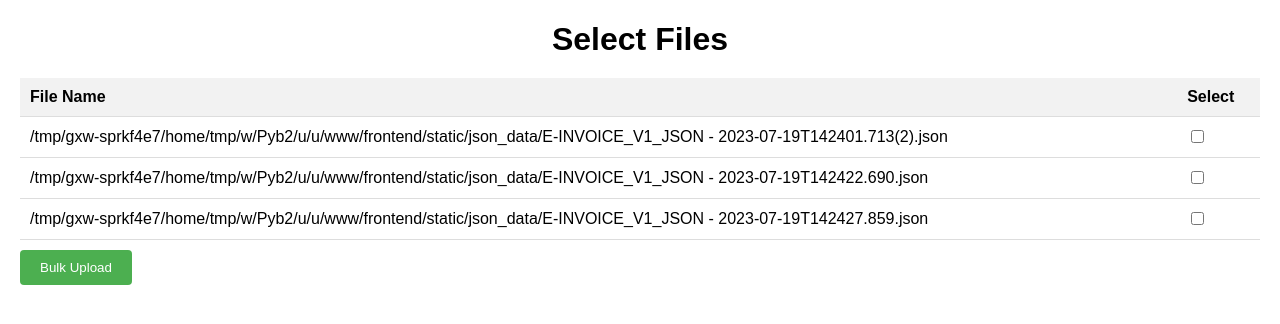
After one commit to chinmay404/Automate_website-Zanver_group, a Django app: page /home/ in a window 1280 px wide. The commit adds this page. Shown: the top 324 px of the page. Run offline with Django 4.2, Linux system fonts and the light colour scheme.

Commit message:
added json display and bulk upload func

```diff
--- /dev/null
+++ b/frontend/app1/templates/home.html
@@ -0,0 +1,77 @@
+<!DOCTYPE html>
+<html>
+
+<head>
+    <title>File Selection</title>
+    <style>
+        body {
+            font-family: Arial, sans-serif;
+            margin: 20px;
+        }
+
+        h1 {
+            text-align: center;
+            margin-bottom: 20px;
+        }
+
+        table {
+            width: 100%;
+            border-collapse: collapse;
+        }
+
+        th,
+        td {
+            padding: 10px;
+            text-align: left;
+            border-bottom: 1px solid #ddd;
+        }
+
+        th {
+            background-color: #f2f2f2;
+        }
+
+        td input[type="checkbox"] {
+            margin-right: 5px;
+        }
+
+        button {
+            margin-top: 10px;
+            padding: 10px 20px;
+            background-color: #4CAF50;
+            color: white;
+            border: none;
+            border-radius: 4px;
+            cursor: pointer;
+        }
+
+        button:hover {
+            background-color: #45a049;
+        }
+    </style>
+</head>
+
+<body>
+    <h1>Select Files</h1>
+    <form method="post" action="{% url 'home' %}">
+        {% csrf_token %}
+        <table>
+            <thead>
+                <tr>
+                    <th>File Name</th>
+                    <th>Select</th>
+                </tr>
+            </thead>
+            <tbody>
+                {% for file in files %}
+                <tr>
+                    <td>{{ file }}</td>
+                    <td><input type="checkbox" name="selected_files" value="{{ file }}"></td>
+                </tr>
+                {% endfor %}
+            </tbody>
+        </table>
+        <button type="submit">Bulk Upload</button>
+    </form>
+</body>
+
+</html>
--- a/frontend/app1/urls.py
+++ b/frontend/app1/urls.py
@@ -3,6 +3,8 @@ from django.urls import path
 from . import views
 
 urlpatterns = [
-    path('',views.homepage , name='hmomepage'),
+    path('',views.index_page , name='hmomepage'),
     path('auto_login/', views.auto_login, name='auto_login'),
+    path('manual_login/', views.manual_login, name='manual_login'),
+    path('home/', views.home_page, name='home'),
 ]
--- a/frontend/app1/views.py
+++ b/frontend/app1/views.py
@@ -1,27 +1,25 @@
-from django.shortcuts import render
+from django.shortcuts import render, redirect
 from django.http import HttpResponse
 from app1.apps import driver
 from selenium.webdriver.common.by import By
 from selenium.webdriver.support.ui import WebDriverWait
 from selenium.webdriver.support import expected_conditions as EC
+import os
+import base64
 import pickle
-import os
+from django.contrib import messages
+from selenium.common.exceptions import NoSuchElementException
+from django.conf import settings
+from .bulk_upload import upload
 
 
 global mian_url
 main_url = 'https://einvoice1.gst.gov.in/'
 
 
-def get_page_source(url):
-    print(f"[status] :  Getting {url}")
-    driver.get(url)
-    print("[status] : Succesfully Retrived Page")
-    return driver.page_source
-
-
-def login_site(url):
+def manual_login(request):
     print("[status] Request To get url")
-    driver.get(url)
+    driver.get(main_url)
     print("[status] Got the url")
     wait = WebDriverWait(driver, 5)
 
@@ -36,7 +34,6 @@ def login_site(url):
     except Exception as e:
         print(f"[status] : Exception during login - {e}")
         return False
-
     try:
         username_input = wait.until(EC.visibility_of_element_located(
             (By.CSS_SELECTOR, 'input#txtUserName.txtUserName')))
@@ -48,7 +45,6 @@ def login_site(url):
     except Exception as e:
         print(f"[status] : Exception during username input - {e}")
         return False
-
     try:
         password_input = driver.find_element(
             By.CSS_SELECTOR, 'input#txt_password.txtPassWord')
@@ -56,31 +52,74 @@ def login_site(url):
     except Exception as e:
         print(f"[status] : Exception during password input - {e}")
         return False
-
-    return True
-
-
+    try:
+        captcha_image_element = driver.find_element(By.ID, 'captcha_image')
+        screenshot = captcha_image_element.screenshot_as_png
+        captcha_image_base64 = base64.b64encode(screenshot).decode('utf-8')
+    except NoSuchElementException:
+        captcha_image_base64 = None
+    if request.method == 'POST':
+        captcha_input = request.POST.get('captcha_input')
+        print(f"[status] Captcha : {captcha_input}")
+        if captcha_input:
+            try:
+                captcha_input_element = driver.find_element(
+                    By.ID, 'CaptchaCode')
+                # captcha_input_element.clear()
+                captcha_input_element.send_keys(captcha_input)
+                login_button = driver.find_element(
+                    By.CSS_SELECTOR, 'button.btn.btn-primary.btn-block.btnlogin')
+                login_button.click()
+            except NoSuchElementException:
+                pass
+    return render(request, 'manual_login.html', {'captcha_image_base64': captcha_image_base64})
 
 
 def auto_login(request):
     file_path = os.path.join(os.getcwd(), 'cookies.pkl')
     with open(file_path, 'rb') as file:
         cookies = pickle.load(file)
-    print("[status] Cookies loaded")
     driver.get(main_url)
     driver.delete_all_cookies()
     for cookie in cookies:
         driver.add_cookie(cookie)
-    print("[status] Cookies Added")
-    x = driver.get('https://ewaybillgst.gov.in/mainmenu.aspx')
-    return HttpResponse(f"<center>Login Hit {x}</center>")
+    previous_url = driver.current_url
+    driver.get('https://einvoice1.gst.gov.in/UserAccount/TechPersonContacts')
+    current_url = driver.current_url
+    login_successful = current_url != previous_url
+    try:
+        login_button = driver.find_element(
+            By.CSS_SELECTOR, 'button.btn.btn-primary.btn-block.btnlogin')
+    except NoSuchElementException:
+        login_button = None
+
+    if login_button is None and login_successful:
+        messages.success(request, 'Login successful.')
+        return redirect('home')
+    else:
+        # Login failed, stay on the index page
+        messages.error(request, 'Login failed. Try Manual Login')
+        return render(request, 'index.html')
 
 
-def homepage(request):
-    print("[status] : working directory:", os.getcwd())
+def index_page(request):
     return render(request, 'index.html')
 
 
+def home_page(request):
+    json_files_dir = os.path.join(settings.STATICFILES_DIRS[0], 'json_data')
+    file_names = os.listdir(json_files_dir)
+    files = [os.path.join(json_files_dir, file_name) for file_name in file_names]
+    if request.method == 'POST':
+        selected_files = request.POST.getlist('selected_files')
+        if not selected_files:
+            messages.warning(
+                request, 'No files selected. Please select at least one file.')
+        else:
+            print(f"[status] : Selected files {selected_files}")
+            upload(selected_files)
+
+    return render(request, 'home.html', {'files': files})
 
 def shutdown(request):
     return HttpResponse("Server shutdown")
--- a/frontend/frontend/settings.py
+++ b/frontend/frontend/settings.py
@@ -11,6 +11,7 @@ https://docs.djangoproject.com/en/4.2/ref/settings/
 """
 
 from pathlib import Path
+import os
 
 # Build paths inside the project like this: BASE_DIR / 'subdir'.
 BASE_DIR = Path(__file__).resolve().parent.parent
@@ -50,7 +51,7 @@ MIDDLEWARE = [
     'django.contrib.messages.middleware.MessageMiddleware',
     'django.middleware.clickjacking.XFrameOptionsMiddleware',
 ]
-
+MESSAGE_STORAGE = 'django.contrib.messages.storage.session.SessionStorage'
 ROOT_URLCONF = 'frontend.urls'
 
 TEMPLATES = [
@@ -118,6 +119,9 @@ USE_TZ = True
 # https://docs.djangoproject.com/en/4.2/howto/static-files/
 
 STATIC_URL = 'static/'
+STATICFILES_DIRS = [
+    os.path.join(BASE_DIR, 'static')
+]
 
 # Default primary key field type
 # https://docs.djangoproject.com/en/4.2/ref/settings/#default-auto-field
--- /dev/null
+++ b/frontend/static/json_data/E-INVOICE_V1_JSON - 2023-07-19T142422.690.json
@@ -0,0 +1,2 @@
+[
+{"Version":"1.04","TranDtls":{"TaxSch":"GST","SupTyp":"B2B","IgstOnIntra":"N","RegRev":"N","EcmGstin":null},"DocDtls":{"Typ":"INV","No":"1039/23-24","Dt":"19/07/2023"},"SellerDtls":{"Gstin":"27AAKFA1745Q1ZZ","LglNm":"ACCURATE ENGINEERING WORKS","TrdNm":"ACCURATE ENGINEERING WORKS","Addr1":"B 20  3","Addr2":"MIDC SHIROLI","Loc":"Maharashtra","Pin":416122,"Stcd":"27","Ph":null,"Em":null},"BuyerDtls":{"Gstin":"27AADCS7789Q1Z6","LglNm":"SHRIRAM FOUNDRY PVT LTD CUSTOMER","TrdNm":"SHRIRAM FOUNDRY PVT LTD CUSTOMER","Pos":"27","Addr1":"F12","Addr2":"MIDC SHIROLI","Loc":"Maharashtra","Pin":416122,"Stcd":"27","Ph":null,"Em":null},"ValDtls":{"AssVal":5311.00,"IgstVal":0.00,"CgstVal":478.00,"SgstVal":478.00,"CesVal":0,"StCesVal":0,"Discount":0.00,"OthChrg":0.00,"RndOffAmt":0.00,"TotInvVal":6267.00},"ExpDtls":{"ShipBNo":null,"ShipBDt":null,"Port":null,"RefClm":null,"ForCur":null,"CntCode":null,"ExpDuty":0},"EwbDtls":{"TransId":"27AADCS7789Q1Z6","TransName":"OWN TRANSPORT SRF","TransMode":"1","Distance":3,"TransDocNo":null,"TransDocDt":null,"VehNo":"MH09BC8197","VehType":"R"},"ItemList":[{"SlNo":"1","PrdDesc":"DELIVERY BODY 2H01301000","IsServc":"N","HsnCd":"7207","Qty":47,"Unit":"NOS","UnitPrice":113.00,"TotAmt":5311.00,"Discount":0,"PreTaxVal":0,"AssAmt":5311.00,"GstRt":18.00,"IgstAmt":0.00,"CgstAmt":478.00,"SgstAmt":478.00,"CesRt":0,"CesAmt":0,"CesNonAdvlAmt":0,"StateCesRt":0,"StateCesAmt":0,"StateCesNonAdvlAmt":0,"OthChrg":0,"TotItemVal":6267.00}]}]
```
Also changed, not shown: cookies_login.py (+21 -3 lines), frontend/app1/bulk_upload.py (added, +37 -0 lines), frontend/app1/templates/index.html (+34 -6 lines), frontend/app1/templates/manual_login.html (added, +35 -0 lines), data/captcha_solver.py (renamed from automethodes/captcha_solver.py), frontend/app1/apps.py (line endings or trailing spaces), frontend/db.sqlite3, frontend/static/json_data/E-INVOICE_V1_JSON - 2023-07-19T142401.713(2).json (renamed from data/E-INVOICE_V1_JSON - 2023-07-19T142401.713(2).json), frontend/static/json_data/E-INVOICE_V1_JSON - 2023-07-19T142427.859.json (renamed from data/E-INVOICE_V1_JSON - 2023-07-19T142427.859.json), test.py (line endings or trailing spaces), 4 other files.
